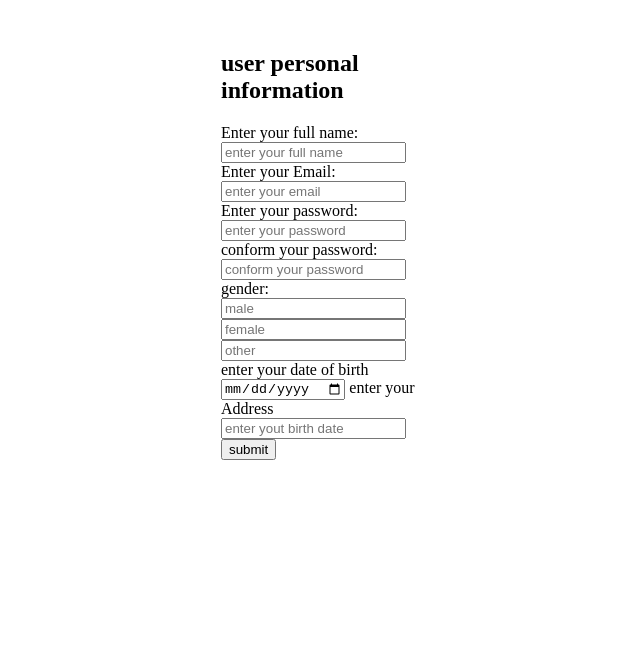
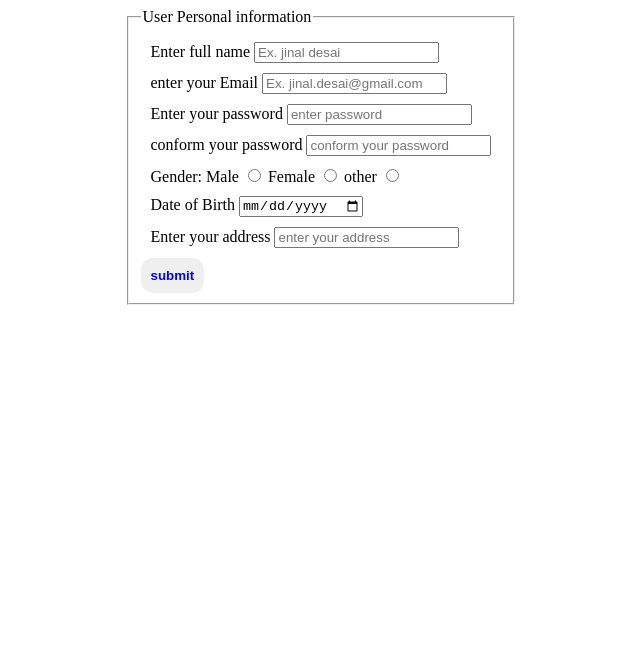
Before and after one commit to JINAL1306/PRACTICLE-EXAM, a plain HTML site: page form/index.html in a window 1280 px wide. Shown: the whole page, without its empty margins (319-959 px from the left). Drawn offline with Linux system fonts and the light colour scheme.

Commit message:
mock-practise-30-1-25

```diff
--- a/form/index.html
+++ b/form/index.html
@@ -2,39 +2,103 @@
 <html lang="en">
   <head>
     <meta charset="UTF-8" />
-    <meta name="viewport" content="width=device-width, initial-scale=1.0" />
+    <meta name="viewport" content="width=device-width,initial-scale=1.0" />
     <title>Document</title>
     <style>
-      .container {
-        height: 600px;
-        width: 200px;
-        margin: 50px auto;
+      form {
+        width: fit-content;
+        margin: 0 auto;
+      }
+      .input {
+        margin: 10px;
+      }
+
+      fieldset {
+        max-width: 400px;
+      }
+      button {
+        padding: 10px;
+        border: none;
+        border-radius: 12px;
+        color: blue;
+        font-weight: 600;
       }
     </style>
   </head>
   <body>
-    <div class="container">
-      <form>
-        <h2>user personal information</h2>
-        <label for="">Enter your full name:</label>
-        <input type="text" placeholder="enter your full name" required />
-        <label for="">Enter your Email:</label>
-        <input type="text" placeholder="enter your email" required />
-        <label for="">Enter your password:</label>
-        <input type="number" placeholder="enter your password" required />
-        <label for="">conform your password:</label>
-        <input type="number" placeholder="conform your password" required />
-        <label for="">gender:</label>
+    <form action="">
+      <fieldset>
+        <legend>User Personal information</legend>
+        <div class="input some">
+          <label for="name">Enter full name</label>
+          <input
+            type="text"
+            name=""
+            id="name"
+            placeholder="Ex. jinal desai"
+            required
+            maxlength="30"
+          />
+        </div>
 
-        <input type="text" radio="" placeholder="male" />
-        <input type="text" radio="" placeholder="female" />
-        <input type="text" radio="" placeholder="other" />
-        <label for="">enter your date of birth</label>
-        <input type="date" placeholder="enter yout birth date" required />
-        <label for="">enter your Address</label>
-        <input type="text" placeholder="enter yout birth date" required />
+        <div class="input">
+          <label for="email"> enter your Email </label>
+          <input
+            type="email"
+            name=""
+            id="email"
+            placeholder="Ex. jinal.desai@gmail.com"
+            required
+            minlength="3"
+            maxlength="30"
+          />
+        </div>
+        <div class="input">
+          <label for="phone">Enter your password</label>
+          <input
+            type="number"
+            name=""
+            id="phone"
+            placeholder="enter password"
+            pattern="[0-9]{10}"
+          />
+        </div>
+        <div class="input">
+          <label for="phone">conform your password</label>
+          <input
+            type="number"
+            name=""
+            id="phone"
+            placeholder="conform your password"
+            pattern="[0-9]{10}"
+          />
+        </div>
+        <div class="input">
+          <label for="">Gender: </label>
+          <label for="male">Male</label>
+          <input type="radio" name="gender" id="male" required />
+          <label for="female">Female</label>
+          <input type="radio" name="gender" id="female" required />
+          <label for="female">other</label>
+          <input type="radio" name="gender" id="other" required />
+        </div>
+        <div class="input">
+          <label for="dob">Date of Birth</label>
+          <input type="date" name="" id="dob" required />
+        </div>
+        <div class="input">
+          <label for="name">Enter your address</label>
+          <input
+            type="text"
+            name=""
+            id="address"
+            placeholder="enter your address"
+            required
+            maxlength="30"
+          />
+        </div>
         <button>submit</button>
-      </form>
-    </div>
+      </fieldset>
+    </form>
   </body>
 </html>
```
